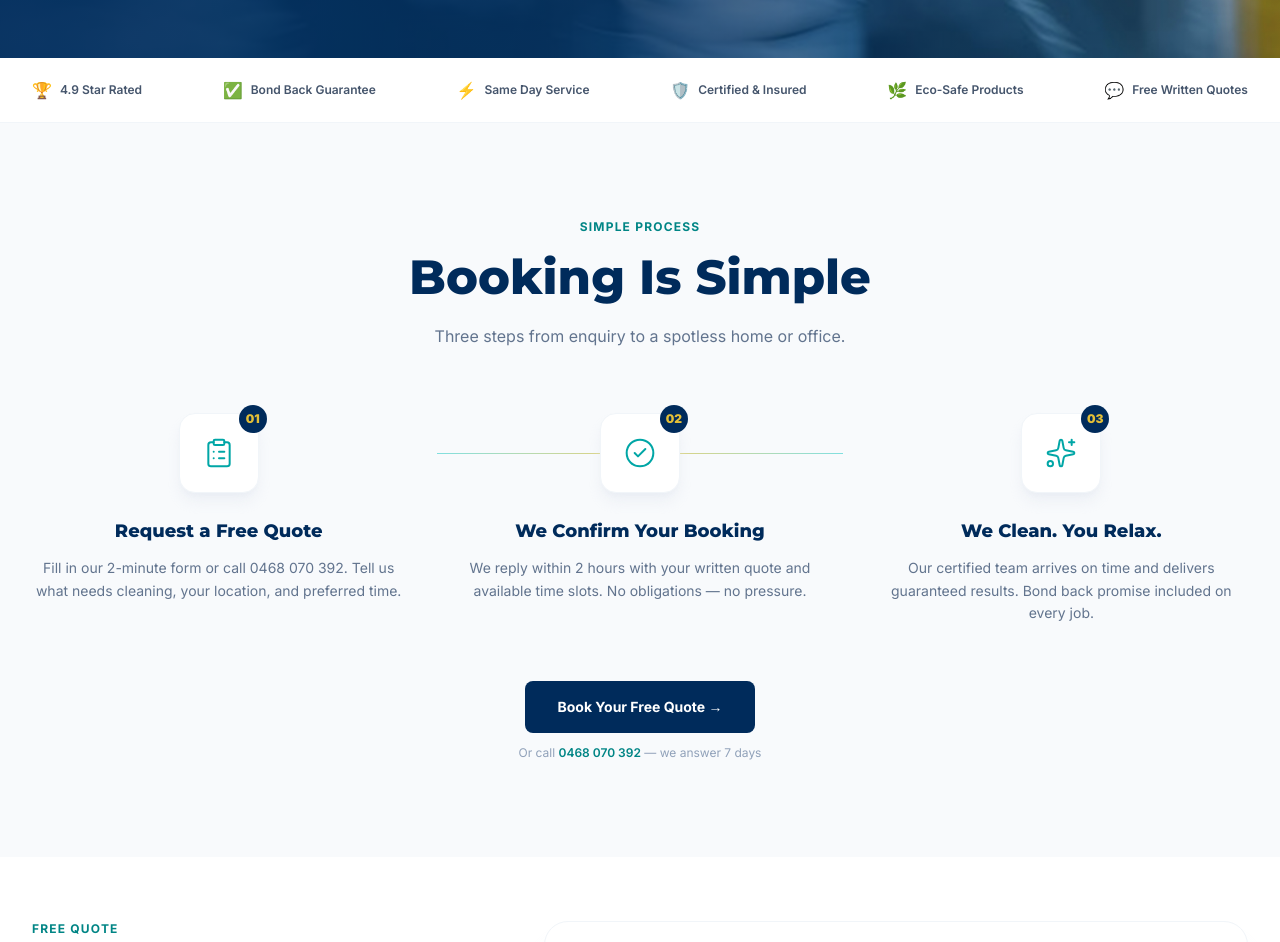
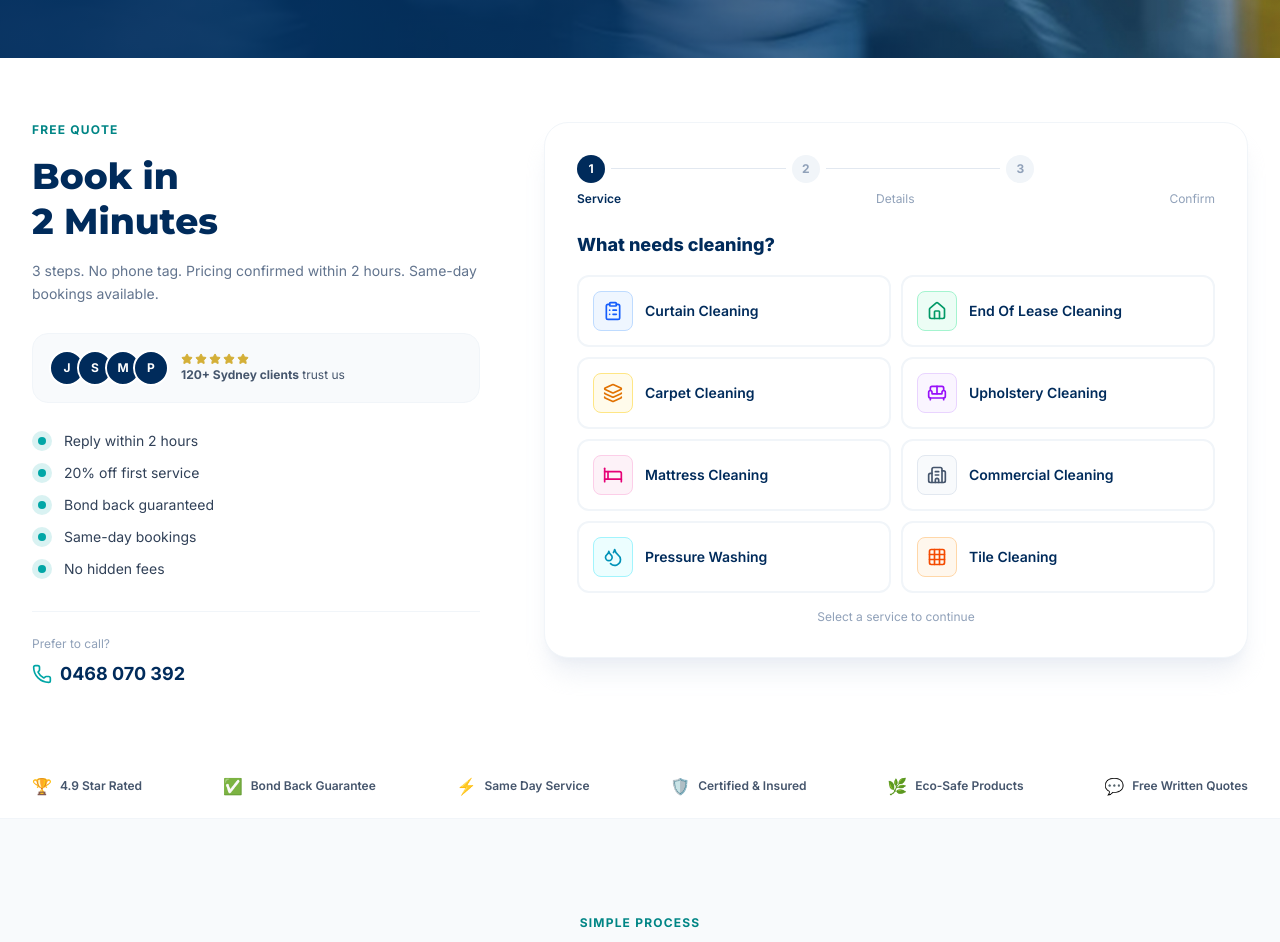
Before and after one commit to Sapun2/expert-hygiene-services, a Next.js app: page / in a window 1280 px wide. Shown: the part 1060-2002 px from the top of the page. Built offline with nearby package versions, Linux system fonts and the light colour scheme.

Commit message:
Move booking form above TrustIconBar and HowItWorks

```diff
--- a/app/page.tsx
+++ b/app/page.tsx
@@ -18,8 +18,6 @@ export default function Home() {
   return (
     <>
       <Hero badge="20% Off First Service" />
-      <TrustIconBar />
-      <HowItWorks />
 
       {/* ── BOOKING FORM ── */}
       <section className="py-10 md:py-16 bg-white" id="quote">
@@ -84,6 +82,8 @@ export default function Home() {
         </div>
       </section>
 
+      <TrustIconBar />
+      <HowItWorks />
       <StatsBar />
       <ServicesGrid />
       <WhyChooseUs />
```
